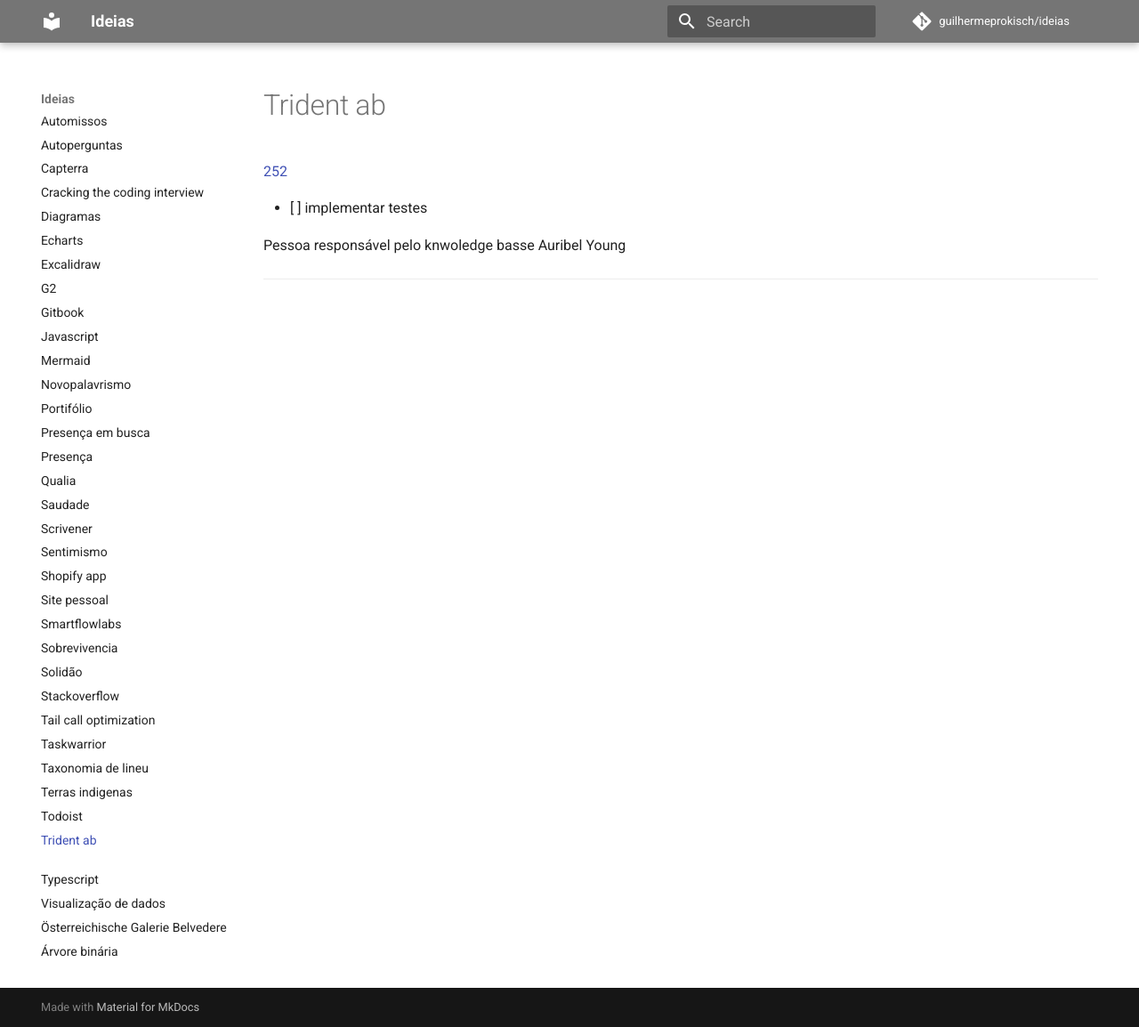
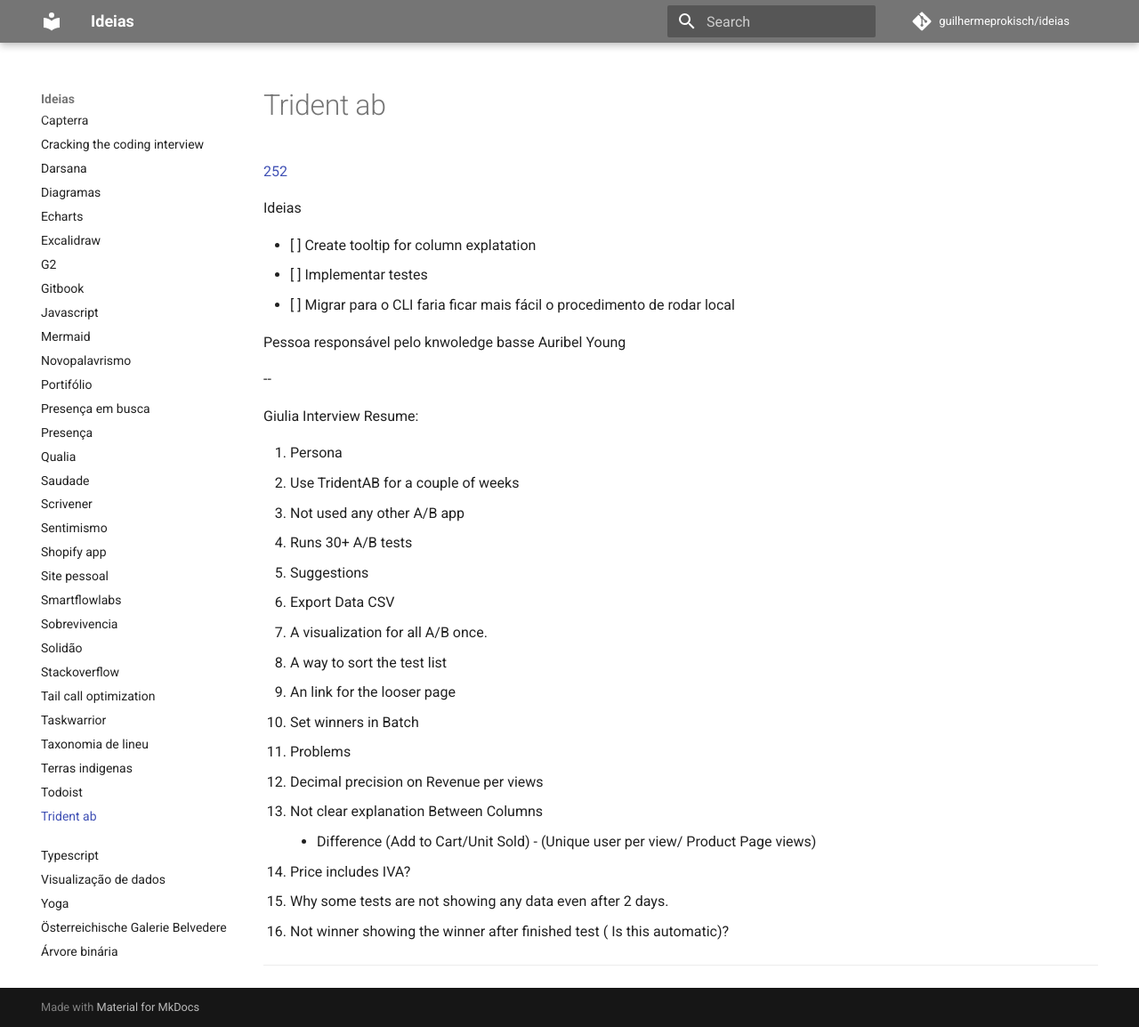
Before and after one commit to guilhermeprokisch/guilherme, an MkDocs documentation site: the page built from docs/trident-ab.md, in a window 1280 px wide and 1154 px high. Shown: the whole window at 89% size. Built offline with MkDocs 1.6.1 and Material for MkDocs 9.7.7, drawn with Linux system fonts in a browser that asks for light colours; comment, search, counter and statistics services are not loaded.

Commit message:
Backup all issues

```diff
--- a/docs/trident-ab.md
+++ b/docs/trident-ab.md
@@ -1,9 +1,39 @@
 [252](https://github.com/guilhermeprokisch/ideias/issues/252)
 ######
 
- - [ ] implementar testes
+Ideias
+
+-  [ ] Create tooltip for column explatation
+ - [ ] Implementar testes
+ - [ ] Migrar para o CLI faria ficar mais fácil o procedimento de rodar local
 
 
 Pessoa responsável pelo knwoledge basse Auribel Young
 
+
+--
+
+
+Giulia Interview Resume:
+
+1. Persona
+   * Use TridentAB for a couple of weeks
+   * Not used any other A/B app
+   * Runs 30+ A/B tests
+
+2. Suggestions
+   *  Export Data CSV
+   *  A visualization for all A/B once.
+   * A way to sort the test list
+   * An link for the looser page
+   * Set winners in Batch
+
+3. Problems
+   * Decimal precision on Revenue per views
+   * Not clear explanation Between Columns
+      - Difference (Add to Cart/Unit Sold) - (Unique user per view/ Product Page views)
+   * Price includes IVA?
+   * Why some tests are not showing any data even after 2 days.
+   * Not winner showing the winner after finished test ( Is this automatic)?
+
 -------------------------------------------------------------------------------
```
Also changed, not shown: docs/darsana.md (added, +10 -0 lines), docs/yoga.md (added, +8 -0 lines).
